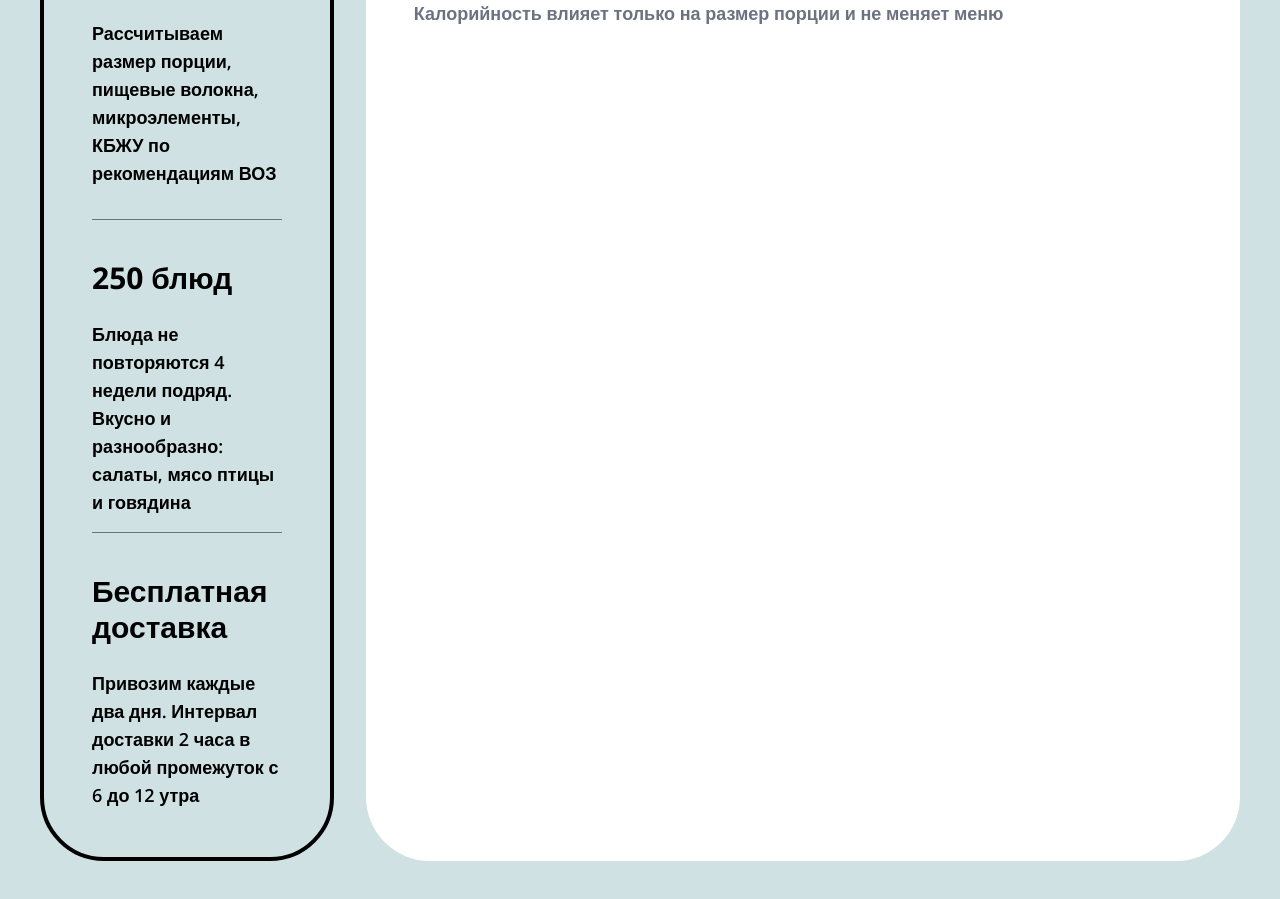
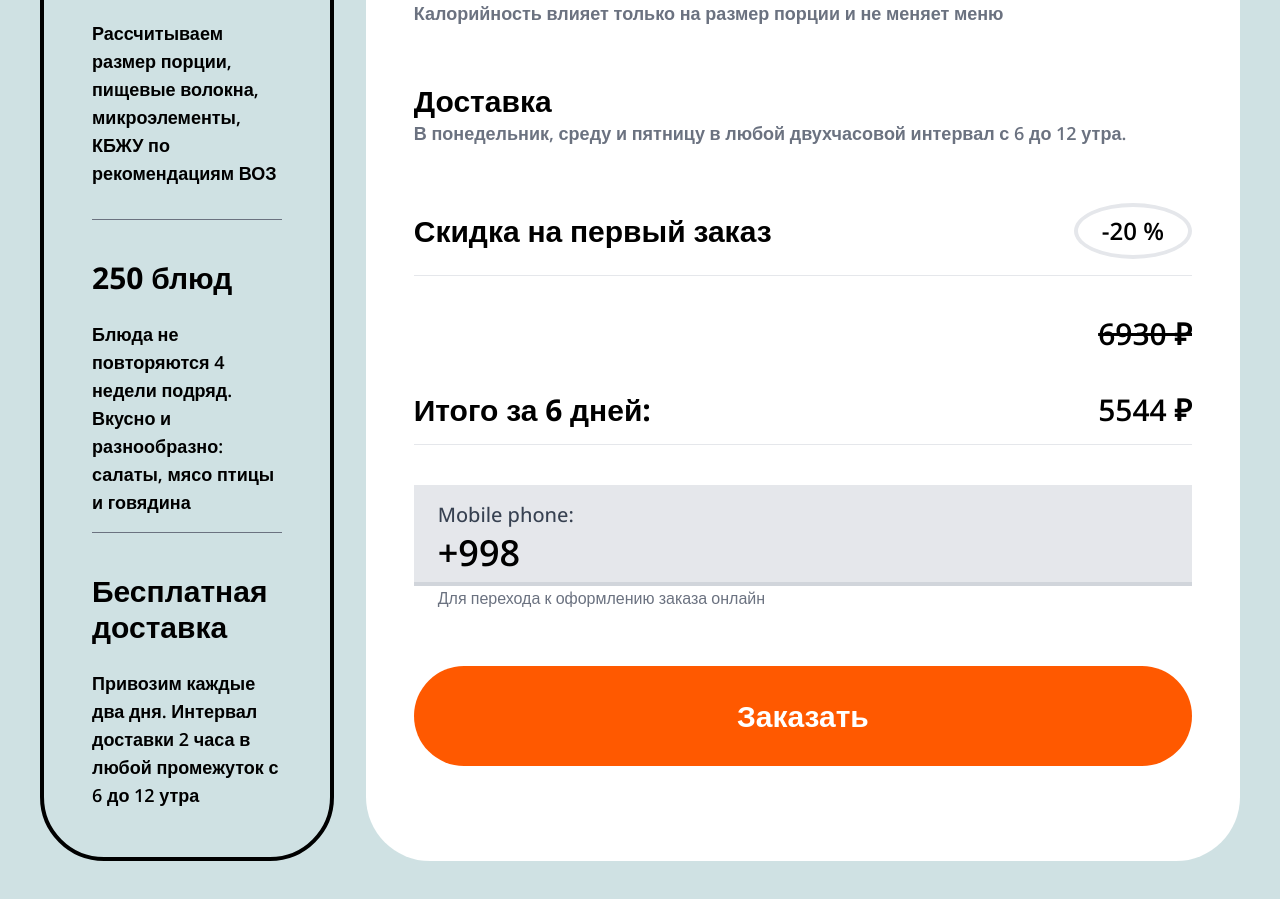
Before and after one commit to hackmove001/Patron-ERP, a Nuxt app: page / in a window 1280 px wide. Shown: the part 3313-4212 px from the top of the page. Built offline with nearby package versions, Linux system fonts and the light colour scheme.

Commit message:
info section

```diff
--- a/components/Info.vue
+++ b/components/Info.vue
@@ -8,7 +8,7 @@
       >
         <div class="border-b border-gray-500 pb-8 pt-12">
           <h1 class="text-3xl font-bold">Не нужно считать КБЖУ</h1>
-          <br>
+          <br />
           <p class="text-lg font-semibold">
             Рассчитываем размер порции, пищевые волокна, микроэлементы, КБЖУ по
             рекомендациям ВОЗ
@@ -17,7 +17,7 @@
 
         <div class="border-b border-gray-500 py-4">
           <h1 class="text-3xl font-bold">250 блюд</h1>
-          <br>
+          <br />
           <p class="text-lg font-semibold">
             Блюда не повторяются 4 недели подряд. Вкусно и разнообразно: салаты,
             мясо птицы и говядина
@@ -26,22 +26,86 @@
 
         <div class="pt-4 pb-12">
           <h1 class="text-3xl font-bold">Бесплатная доставка</h1>
-          <br>
+          <br />
           <p class="text-lg font-semibold">
             Привозим каждые два дня. Интервал доставки 2 часа в любой промежуток
             с 6 до 12 утра
           </p>
         </div>
       </div>
+
       <div class="rounded-corner bg-white p-12 lg:w-9/12 flex flex-col gap-6">
         <h1 class="text-4xl font-bold">Меню «Базовое» на 6 дней</h1>
+
         <div class="my-4">
-            <div class="text-3xl font-bold">Калорийность</div>
-            <div class="text-gray-500 font-semibold text-lg">
-                Калорийность влияет только на размер порции и не меняет меню
-            </div>
+          <div class="text-3xl font-bold">Калорийность</div>
+          <div class="text-gray-500 font-semibold text-lg">
+            Калорийность влияет только на размер порции и не меняет меню
+          </div>
         </div>
+
+        <div class="my-4">
+          <div class="text-3xl font-bold">Доставка</div>
+          <div class="text-gray-500 font-semibold text-lg">
+            В понедельник, среду и пятницу в любой двухчасовой интервал с 6 до
+            12 утра.
+          </div>
+        </div>
+
+        <div class="my-4 flex justify-between border-b items-center pb-4">
+          <div class="text-3xl font-bold">Скидка на первый заказ</div>
+          <div
+            class="text-black flex justify-center text-2xl items-center font-semibold text-lg border-4 border-orange px-6 py-2"
+            style="border-radius: 50%"
+          >
+            -20 %
+          </div>
+        </div>
+
+        <div class="flex justify-end items-center">
+          <div
+            class="text-black flex justify-center text-3xl items-center font-semibold text-lg"
+          >
+            <del>6930 ₽</del>
+          </div>
+        </div>
+
+        <div class="my-4 flex justify-between border-b items-center pb-4">
+          <div class="text-3xl font-bold">Итого за 6 дней:</div>
+          <div
+            class="text-black flex justify-center text-3xl items-center font-semibold text-lg"
+          >
+            5544 ₽
+          </div>
+        </div>
+
+        <div class="bg-gray-200">
+          <label
+            for="name"
+            class="block px-6 pt-4 text-xl font-medium text-gray-700"
+            >Mobile phone:</label
+          >
+          <div class="mt-1 border-b-4 px-6 border-gray-300">
+            <input
+              type="text"
+              name="name"
+              id="name"
+              class="block w-full pb-2 lg:text-4xl font-semibold border-0 bg-gray-200 border-b border-transparent focus:ring-0 sm:text-sm"
+              value="+998"
+              maxlength="13"
+            />
+          </div>
+        </div>
+        <span class="text-gray-500 px-6 -mt-6"
+          >Для перехода к оформлению заказа онлайн</span
+        >
+
+        <button class="bg-orange rounded-full text-3xl text-white py-8 font-semibold mt-8 w-full">
+          Заказать
+        </button>
+
       </div>
+
     </div>
   </div>
 </template>
@@ -52,6 +116,10 @@ export default {}
 
 <style scoped>
 .rounded-corner {
-    border-radius: 4rem;
+  border-radius: 4rem;
+}
+
+input {
+  outline: none;
 }
 </style>
```
